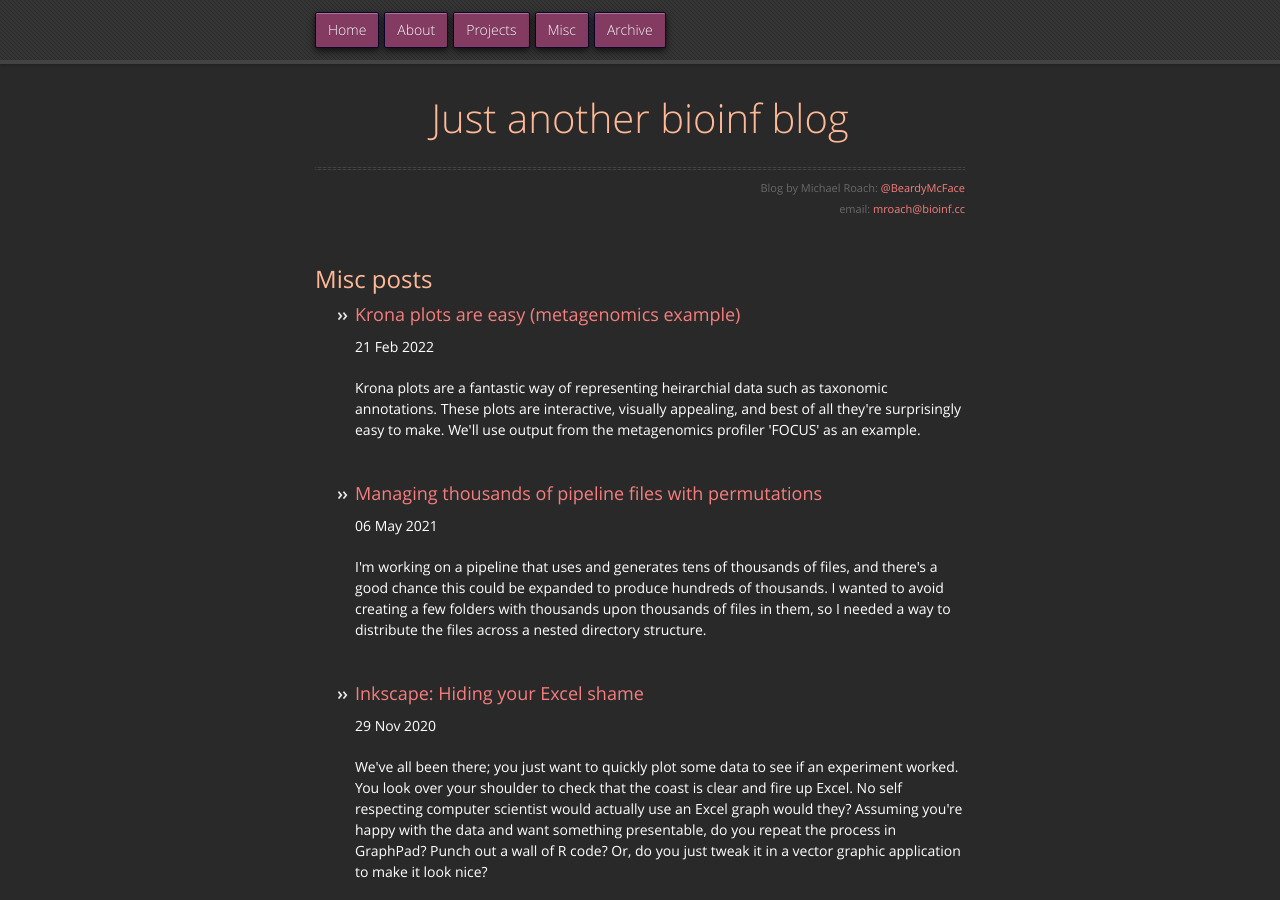
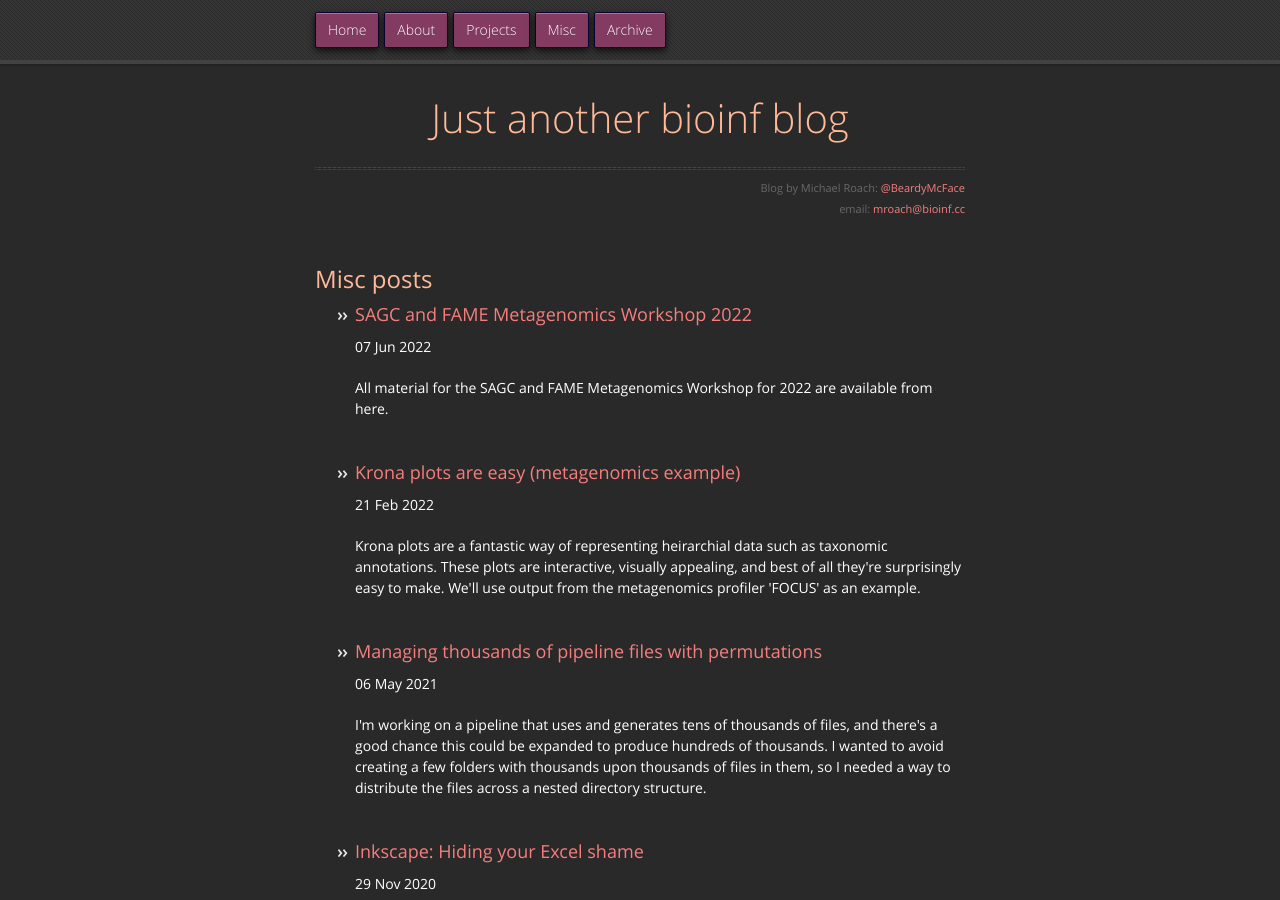
Before and after one commit to beardymcjohnface/beardymcjohnface.github.io, a Jekyll site: the page built from misc.md, in a window 1280 px wide and 900 px high. Built offline with Jekyll 4.4.1, drawn with Linux system fonts in a browser that asks for light colours.

Commit message:
workshop link

```diff
--- /dev/null
+++ b/_posts/2022-06-07-sagc-fame-workshop-2022.md
@@ -0,0 +1,10 @@
+---
+layout: post
+category: misc
+title: "SAGC and FAME Metagenomics Workshop 2022"
+excerpt: |
+    All material for the SAGC and FAME Metagenomics Workshop for 2022 are available
+    from here.<br><br>
+---
+
+Workshop material available at __[bioinf.cc/workshop2022](https://bioinf.cc/workshop2022)__
```
Also changed, not shown: _includes/presentations.md (+1 -1 lines).
